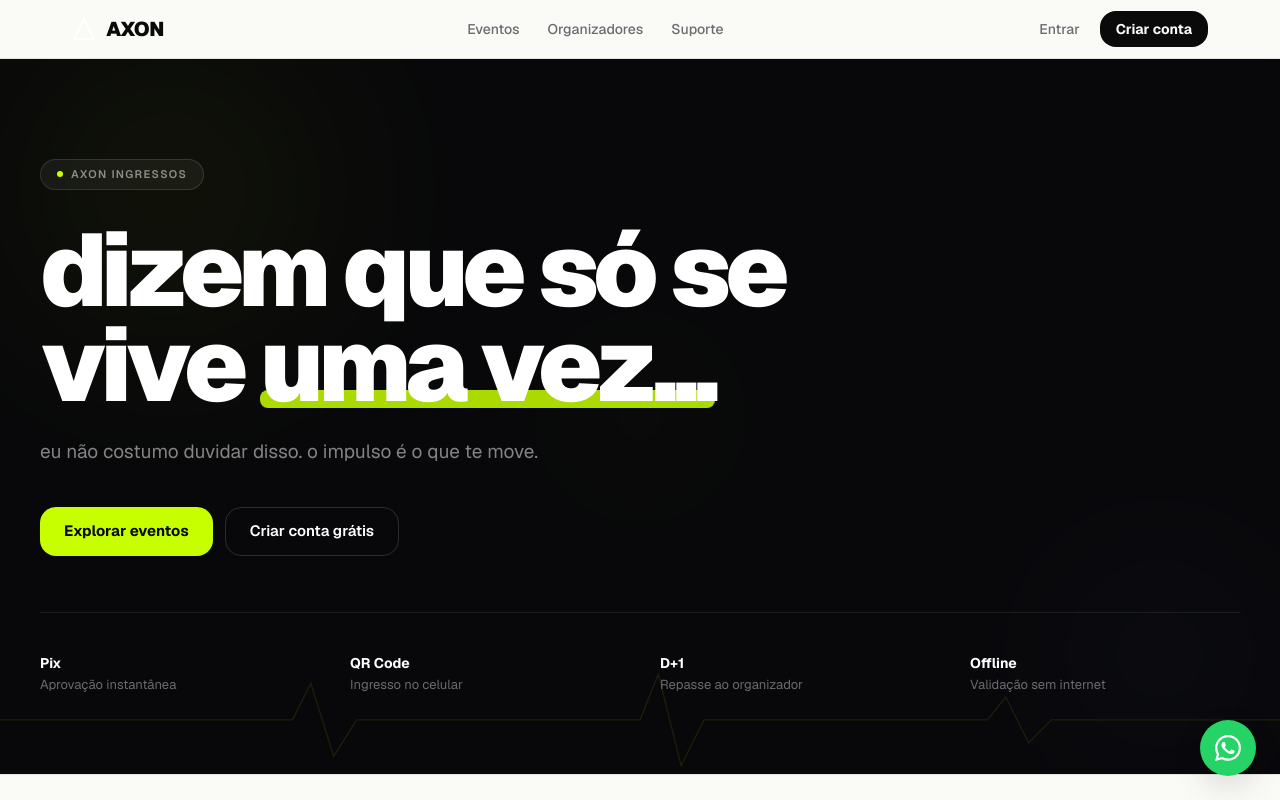
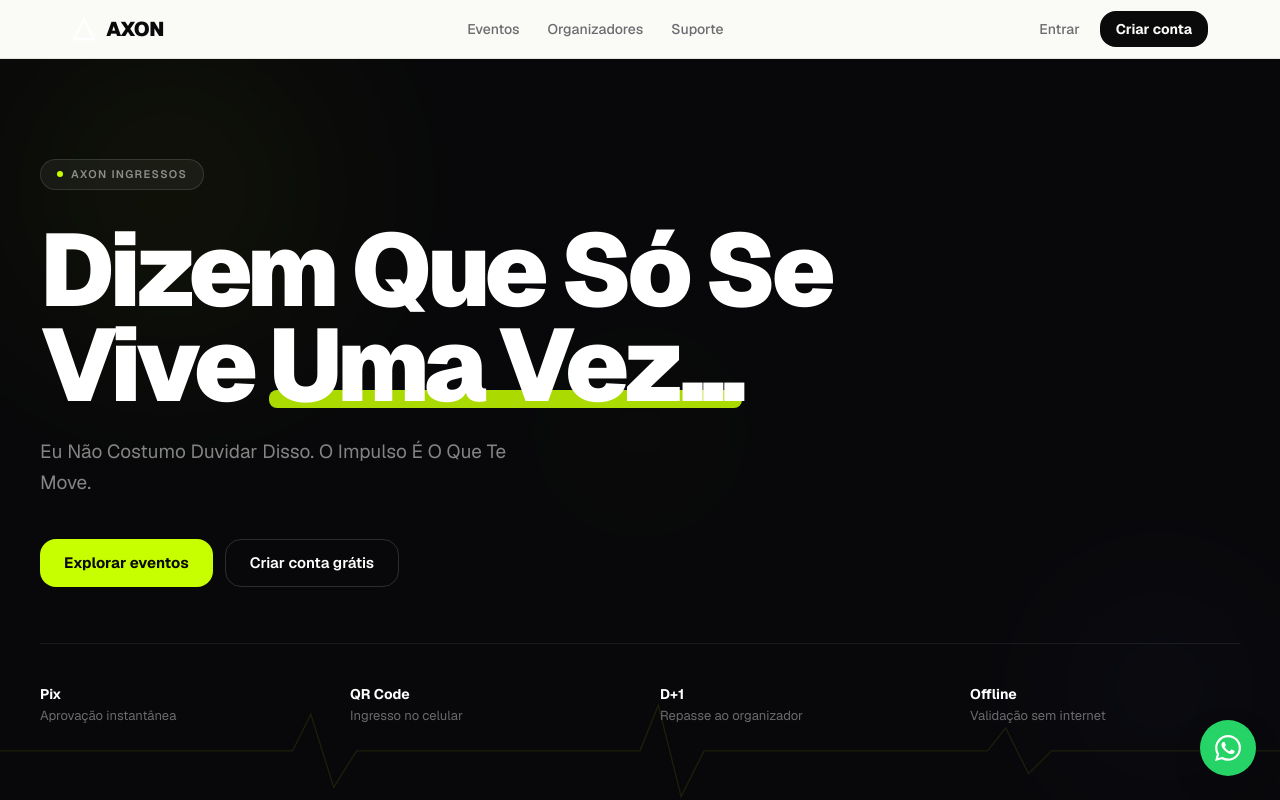
Before and after one commit to Johnattandias12/Axon, a Next.js app: page / in a window 1280 px wide. Shown: the top 800 px of the page. Built offline with nearby package versions, Linux system fonts and the light colour scheme; no server answers.

Commit message:
feat: capitalize hero text and footer as requested

```diff
--- a/src/app/page.tsx
+++ b/src/app/page.tsx
@@ -136,9 +136,9 @@ export default function HomePage() {
 
             {/* Headline */}
             <h1 className="mb-6 max-w-[820px] text-[clamp(44px,8vw,106px)] leading-[0.93] font-black tracking-[-0.055em] text-white">
-              dizem que só se vive{" "}
+              Dizem Que Só Se Vive{" "}
               <span className="relative inline-block">
-                <span className="relative z-10">uma vez... </span>
+                <span className="relative z-10">Uma Vez... </span>
                 <span
                   className="absolute bottom-1 left-0 z-0 h-[0.18em] w-full rounded"
                   style={{ backgroundColor: "var(--pulse)", opacity: 0.85 }}
@@ -147,7 +147,7 @@ export default function HomePage() {
             </h1>
 
             <p className="mb-10 max-w-[520px] text-[clamp(15px,1.8vw,19px)] leading-[1.65] text-white/50">
-              eu não costumo duvidar disso. o impulso é o que te move.
+              Eu Não Costumo Duvidar Disso. O Impulso É O Que Te Move.
             </p>
 
             <div className="flex flex-wrap gap-3">
@@ -540,7 +540,7 @@ export default function HomePage() {
               © 2026 AXON. Todos os direitos reservados.
             </p>
             <p className="text-[12px]" style={{ color: "var(--mute-2)" }}>
-              desenvolvido por beyonder 2026 johnattan dias.
+              Desenvolvido por Beyonder - Johnattan Dias. 2026
             </p>
           </div>
         </div>
```
